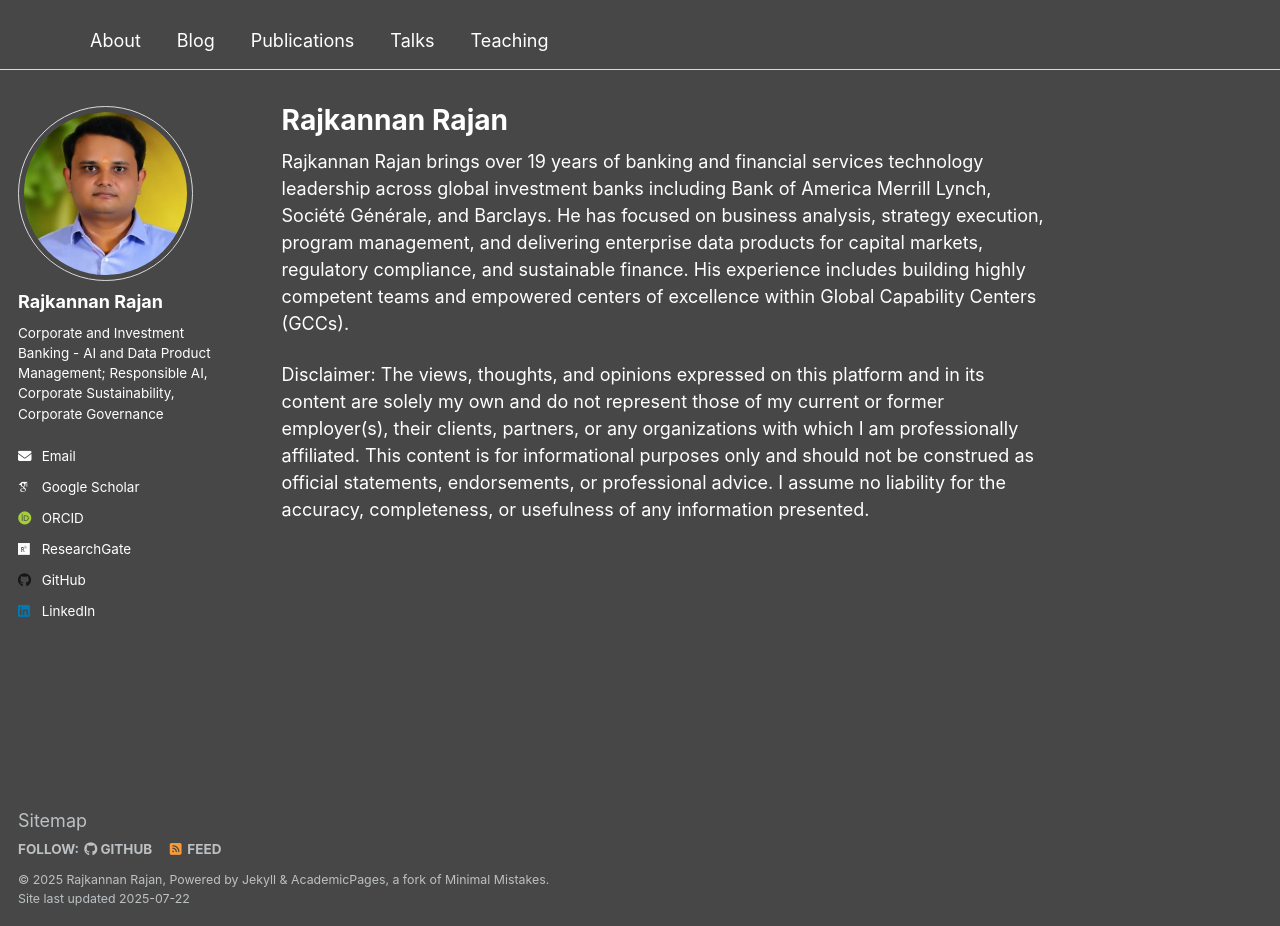
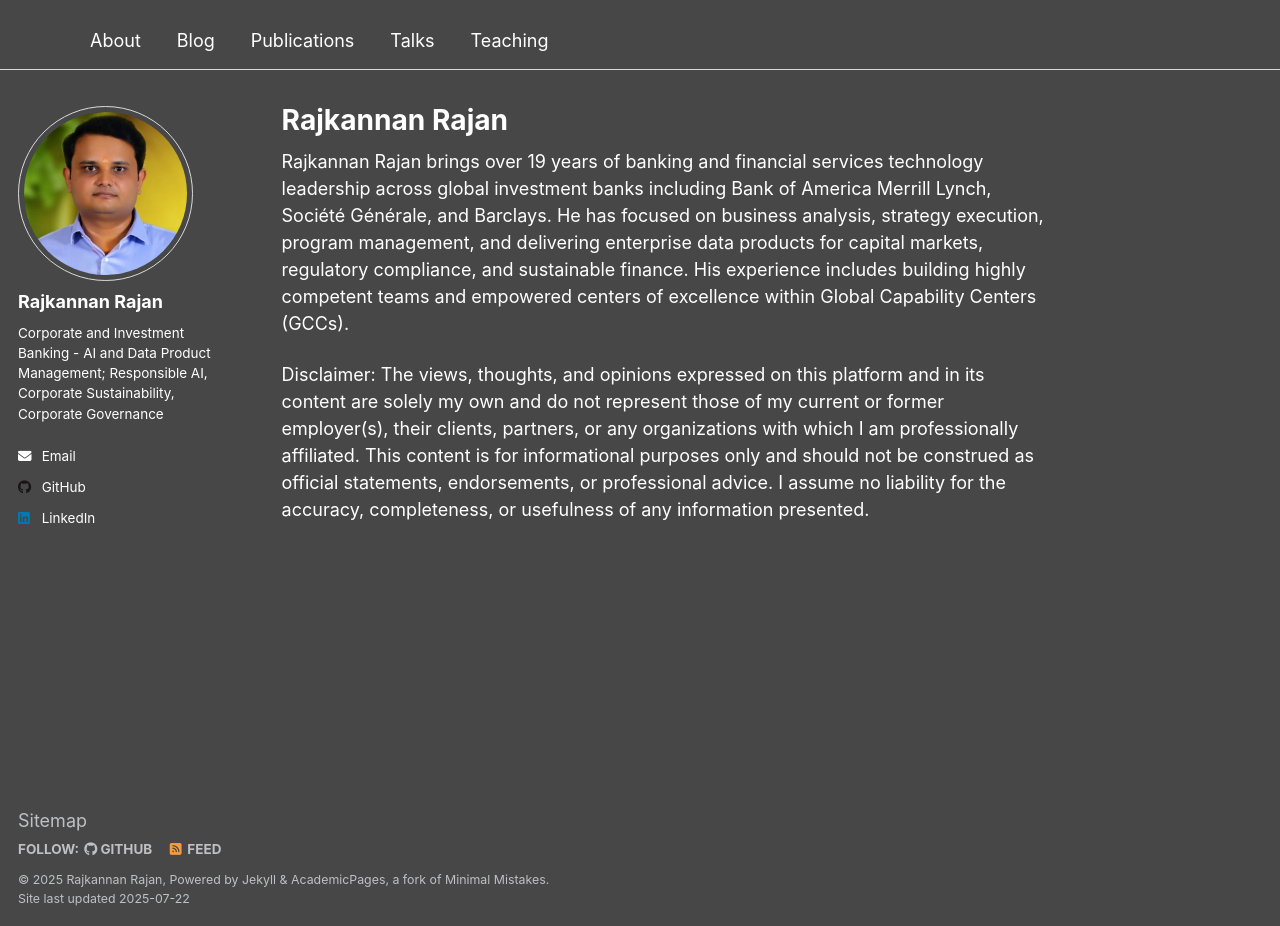
Before and after one commit to rajkannanrajan/rajkannanrajan.github.io, a Jekyll site: the page built from _pages/about.md, in a window 1280 px wide and 926 px high. Built offline with Jekyll 4.4.1, drawn with Linux system fonts in a browser that asks for light colours; some web fonts are replaced.

Commit message:
Update _config.yml

```diff
--- a/_config.yml
+++ b/_config.yml
@@ -31,9 +31,9 @@ author:
 
   linkedin         : "rajkannanrajan"
   github           : "rajkannanrajan"
-  googlescholar    : "https://scholar.google.com/citations?hl=en&user=l40jQ5IAAAAJ"
-  orcid            : "https://orcid.org/0009-0002-6928-1720"
-  researchgate     : "https://www.researchgate.net/profile/Rajkannan-Rajan"
+  #googlescholar    : "https://scholar.google.com/citations?hl=en&user=l40jQ5IAAAAJ"
+  #orcid            : "https://orcid.org/0009-0002-6928-1720"
+ # researchgate     : "https://www.researchgate.net/profile/Rajkannan-Rajan"
 
 # Publication Category - The following the list of publication categories and their headings
 publication_category:
```
